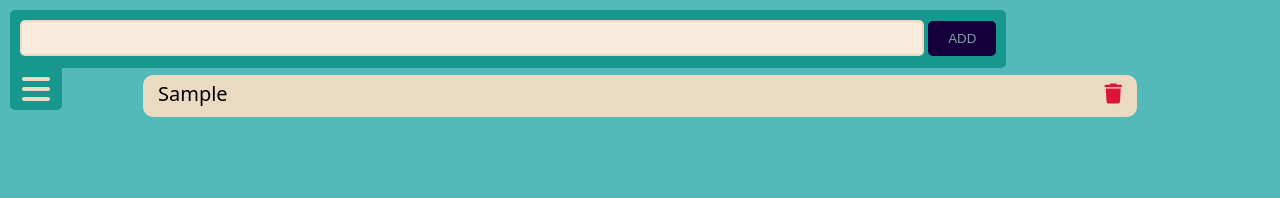
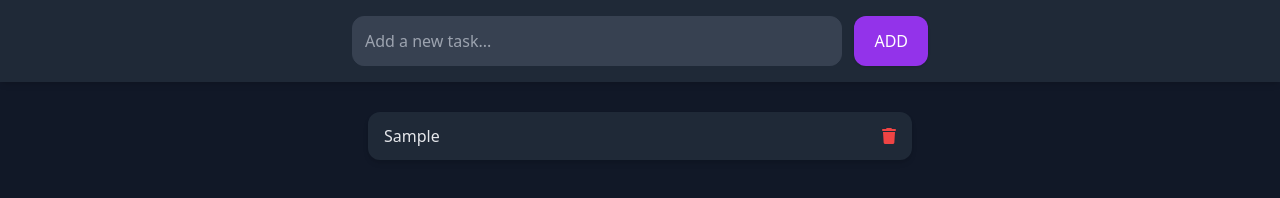
Before and after one commit to Akram-mtk/todo_in_chrome, a plain HTML site: page index.html in a window 1280 px wide. Both pictures are taken after typing "Sample" into the empty fields and a click on the button "ADD". Drawn offline with nearby package versions, Linux system fonts and the light colour scheme.

Commit message:
major update

```diff
--- a/index.html
+++ b/index.html
@@ -1,27 +1,33 @@
 <!DOCTYPE html>
 <html lang="en">
+<head>
   <meta charset="UTF-8">
   <meta http-equiv="X-UA-Compatible" content="IE=edge">
   <meta name="viewport" content="width=device-width, initial-scale=1.0">
-    <title>Todo</title>
-    <link rel="stylesheet" href="style.css">
+  <title>Todo App</title>
 
-    <script src="https://kit.fontawesome.com/857a46b50a.js" crossorigin="anonymous"></script><!--font-awesome-->
-    <script src="https://cdnjs.cloudflare.com/ajax/libs/jquery/3.6.0/jquery.min.js"></script><!--jquiz-->
+  <!-- Tailwind CDN -->
+  <script src="https://cdn.tailwindcss.com"></script>
+  <script src="https://kit.fontawesome.com/857a46b50a.js" crossorigin="anonymous"></script>
 </head>
-<body>
+<body class="bg-gray-900 text-gray-100 min-h-screen flex flex-col items-center font-sans">
 
-    <div class="form_container">
-        <form onsubmit="return false">
-            <input type="text" class="task">
-            <button class="confirme">ADD</button>
+  <!-- Header / Input -->
+  <div class="fixed top-0 w-full flex justify-center items-center bg-gray-800 p-4 shadow-md z-10">
+    <form id="task-form" class="flex gap-3 w-full max-w-xl">
+      <input type="text"
+             class="task flex-1 p-3 rounded-xl border border-gray-700 focus:ring-2 focus:ring-purple-500 focus:outline-none bg-gray-700 text-gray-100 placeholder-gray-400"
+             placeholder="Add a new task...">
+      <button type="submit"
+              class="confirme bg-purple-600 text-white px-5 py-2 rounded-xl shadow hover:bg-purple-700 transition">
+        ADD
+      </button>
     </form>
-        <div><i class="fa-solid fa-bars"></i></div>
   </div>
 
-
-    <section class="tasks" id="c">
-
+  <!-- Task List -->
+  <section class="tasks mt-28 w-full max-w-xl flex flex-col gap-4 px-4" id="c">
+    <!-- Tasks will be injected by JS -->
   </section>
 
   <script src="script.js"></script>
--- a/script.js
+++ b/script.js
@@ -1,142 +1,91 @@
-var opened = true;
-
-
-
-$(document).ready(function(){
-    document.cookie = "info=tutorialsPoint; expires=Mon, 27 june 2022 12:00:00 UTC;";
-    $(".fa-bars").click(function(){
-        if (opened){
-            $(".form_container").animate({top: '-68px'});
-            opened = false;
-        }else{
-            $(".form_container").animate({top: '0px'});
-            opened = true;
-        }
-        });
-    });
-
-
-
-
-
 let input = document.querySelector('.task');
-let submit = document.querySelector('.confirme');
+let form = document.getElementById('task-form');
 let tasks = document.querySelector('.tasks');
 
 let arrayoftasks = [];
 
-if (localStorage.getItem("tasks")){
-    arrayoftasks = JSON.parse(localStorage.getItem("tasks"))
-};
-
+// Load tasks from localStorage
+if (localStorage.getItem("tasks")) {
+  arrayoftasks = JSON.parse(localStorage.getItem("tasks"));
+}
 addoldtasks();
 
+// Add task with Enter or Button
+form.addEventListener("submit", (e) => {
+  e.preventDefault();
+  if (input.value.trim() !== "") {
+    additemtoarray(input.value.trim());
+    input.value = "";
+  }
+});
 
-submit.onclick = function (){
-    if (input.value!=''){
-        additemtoarray(input.value)
-    };
-    input.value = "";
-};
-
-function additemtoarray(tasktoadd){
+function additemtoarray(tasktoadd) {
   const task = {
-        id : Date.now(),
+    id: Date.now(),
     title: tasktoadd,
     completed: false
   };
 
   arrayoftasks.push(task);
-
   addtaskstopage(arrayoftasks);
   addtaskstolocalstrg(arrayoftasks);
+}
 
-};
+function addtaskstopage(tasktoloop) {
+  tasks.innerHTML = "";
 
-function addtaskstopage(tasktoloop){
-    tasks.innerHTML = "";
-    arrayoftasks.forEach((task)=> {
+  if (arrayoftasks.length === 0) {
+    tasks.innerHTML = '<p class="text-gray-500 text-center">No tasks yet ✨</p>';
+    return;
+  }
 
-        const twisk = document.createElement("div");
-        twisk.className = 'todo';
-        twisk.id = task.id.toString();
-        document.getElementById('c').appendChild(twisk);
+  arrayoftasks.forEach((task) => {
+    const taskCard = document.createElement("div");
+    taskCard.className = "flex items-center justify-between bg-gray-800 rounded-xl px-4 py-3 shadow-md hover:bg-gray-700 transition duration-200";
+    taskCard.id = task.id.toString();
+    document.getElementById('c').appendChild(taskCard);
 
-        const spino = document.createElement("span");
-        if(task.completed){
-            spino.className = "the_task done";
-            spino.setAttribute("onclick", "makeitundone("+task.id.toString()+")")
-        }else{
-            spino.className = "the_task";
-            spino.setAttribute("onclick", "makeitdone("+task.id.toString()+")")
-        };
-        spino.id = "___"+task.id.toString();
-        spino.innerHTML = task.title;
-        document.getElementById(task.id.toString()).appendChild(spino);
+    // Task text
+    const taskText = document.createElement("span");
+    taskText.textContent = task.title;
+    taskText.className = task.completed
+      ? "line-through text-gray-500 cursor-pointer flex-1"
+      : "text-gray-200 cursor-pointer flex-1";
 
-        let spinoo = document.createElement("span");
-        spinoo.className = "delete";
-        spinoo.id = "_"+task.id.toString();
-        document.getElementById(task.id.toString()).appendChild(spinoo);
+    taskText.addEventListener("click", () => toggleTask(task.id));
+    taskCard.appendChild(taskText);
 
-        let icon = document.createElement('i');
-        icon.className = 'fa-solid fa-trash'
-        icon.id = "__"+task.id.toString();
-        icon.setAttribute('onclick', 'delet('+task.id.toString()+')');
-        document.getElementById("_"+task.id.toString()).appendChild(icon);
+    // Delete button
+    const deleteBtn = document.createElement("button");
+    deleteBtn.className = "text-red-500 hover:text-red-400 transition";
+    deleteBtn.innerHTML = '<i class="fa-solid fa-trash"></i>';
+    deleteBtn.setAttribute("aria-label", "Delete Task");
+    deleteBtn.addEventListener("click", () => delet(task.id));
+    taskCard.appendChild(deleteBtn);
+  });
+}
 
+function addtaskstolocalstrg(array) {
+  window.localStorage.setItem('tasks', JSON.stringify(array));
+}
 
-    })
-};
-
-function addtaskstolocalstrg(array){
-    window.localStorage.setItem('tasks', JSON.stringify(arrayoftasks));
-    var value = "some_value";
-    document.cookie="key="+value;
-};
-
-function addoldtasks(){
-    if (localStorage.getItem("tasks")){
+function addoldtasks() {
+  if (localStorage.getItem("tasks")) {
     addtaskstopage(arrayoftasks);
   }
-
-};
-
-function delet(id){
-    const elementt = document.getElementById(id);
-    elementt.remove();
-    temparray = []
-    for (let i=0; i<arrayoftasks.length;i++){
-        if (arrayoftasks[i].id!=id){
-            temparray.push(arrayoftasks[i])
-        };
-    };
-    arrayoftasks = temparray;
-    window.localStorage.setItem('tasks', JSON.stringify(arrayoftasks));
-};
-
-function makeitdone(id){
-    const elm = document.getElementById("___"+id);
-    elm.className = "the_task done";
-    elm.setAttribute("onclick", "makeitundone("+id+")")
-
-    for (let i=0; i<arrayoftasks.length;i++){
-        if (arrayoftasks[i].id==id){
-            arrayoftasks[i].completed = true
-        };
-    };
-    window.localStorage.setItem('tasks', JSON.stringify(arrayoftasks));
 }
 
-function makeitundone(id){
-    const elm = document.getElementById("___"+id);
-    elm.className = "the_task";
-    elm.setAttribute("onclick", "makeitdone("+id+")")
+function delet(id) {
+  arrayoftasks = arrayoftasks.filter(task => task.id !== id);
+  addtaskstopage(arrayoftasks);
+  addtaskstolocalstrg(arrayoftasks);
+}
 
-    for (let i=0; i<arrayoftasks.length;i++){
-        if (arrayoftasks[i].id==id){
-            arrayoftasks[i].completed = false
-        };
-    };
-    window.localStorage.setItem('tasks', JSON.stringify(arrayoftasks));
+function toggleTask(id) {
+  const task = arrayoftasks.find(t => t.id === id);
+  if (!task) return;
+
+  task.completed = !task.completed;
+  addtaskstopage(arrayoftasks);
+  addtaskstolocalstrg(arrayoftasks);
 }
--- a/style.css
+++ /dev/null
@@ -1,100 +0,0 @@
-body{
-    margin: 0px;
-    height: 100vh;
-    background: #54BAB9;
-    font-family: system-ui;
-}
-
-.form_container{
-    position: fixed;
-    height: 10vh;
-    margin-top: 10px;
-    margin-left: 10px;
-    z-index: 2;
-}
-
-form{
-    top: 10px;
-    padding: 10px;
-    background: #18978F;
-    border-radius: 5px;
-    border-bottom-left-radius: 0px;
-}
-
-.task{
-    width: 70vw;
-    height: 30px;
-    font-size: 1.25rem;
-    background: #F7ECDE;
-    border: 2px solid #E9DAC1;
-    border-radius: 5px;
-}
-
-.confirme{
-    background: #16003B;
-    color: #839AA8;
-    border: none;
-    padding: 10px 20px;
-    border-radius: 5px;
-
-    position: relative;
-    top: -2px;
-}
-
-.confirme:hover{
-    cursor: pointer;
-}
-
-
-.fa-bars{
-    font-size: 2rem;
-    padding: 5px 12px;
-    color: #E9DAC1;
-    background: #18978F;
-    border-bottom-left-radius: 5px;
-    border-bottom-right-radius: 5px;
-}
-
-
-.fa-bars:hover{
-    cursor: pointer;
-}
-
-
-.tasks{
-    position: relative;
-    top: 60px;
-    width: 80vw;
-    margin: auto;
-    display: flex;
-    flex-direction: column;
-}
-
-.todo{
-    background: #E9DAC1;
-    height: 2rem;
-    font-size: 1.25rem;
-    border-radius: 10px;
-    text-align: left;
-    justify-content: center;
-    margin: 15px;
-    padding: 5px 15px;
-}
-
-.delete{
-    float: right;
-    color: crimson;
-}
-
-.delete:hover{
-    cursor: pointer;
-}
-
-.the_task:hover{
-    cursor: pointer;
-}
-
-.done{
-    text-decoration: line-through;
-    opacity: 50%;
-}
```
Lines whose indentation alone changed are shown as unchanged.
